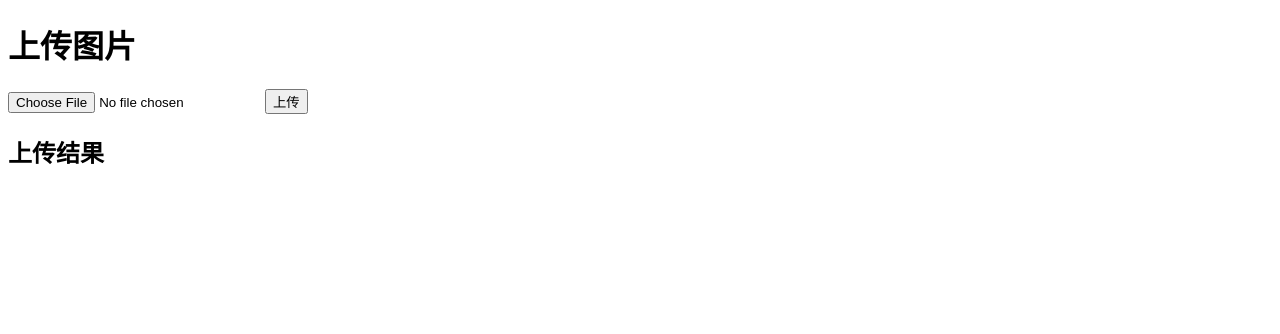
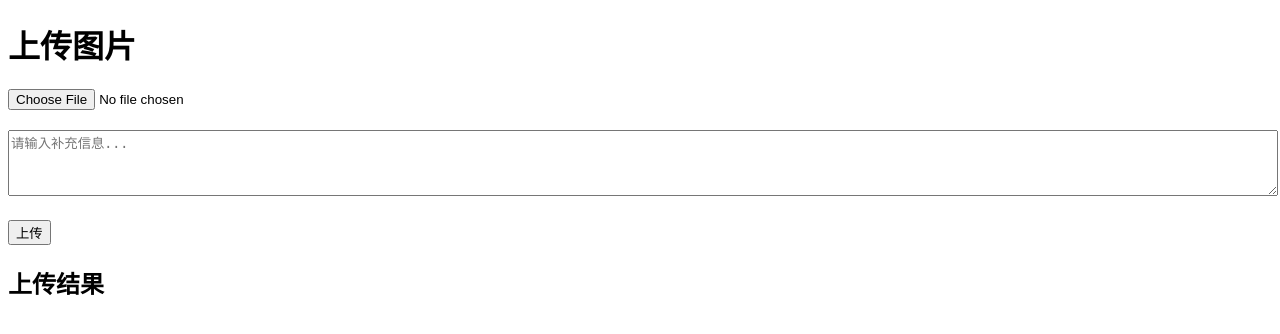
Before and after one commit to oscarka/healthproductsuggestion, a Flask app: page / in a window 1280 px wide. Shown: the top 334 px of the page. Run offline with Flask 2, Linux system fonts and the light colour scheme.

Commit message:
Update index.html

```diff
--- a/templates/index.html
+++ b/templates/index.html
@@ -27,8 +27,15 @@
 <body>
     <h1>上传图片</h1>
     <form id="upload-form" action="/upload" method="post" enctype="multipart/form-data">
-        <input type="file" name="image" required>
-        <button type="submit">上传</button>
+        <div>
+            <input type="file" name="image">
+        </div>
+        <div style="margin-top: 20px;">
+            <textarea name="content" placeholder="请输入补充信息..." rows="4" style="width: 100%;"></textarea>
+        </div>
+        <div style="margin-top: 20px;">
+            <button type="submit">上传</button>
+        </div>
     </form>
 
     <div id="progress-container" class="progress-bar" style="display: none;">
@@ -43,7 +50,15 @@
 
     <script>
         document.getElementById('upload-form').onsubmit = function (event) {
-            event.preventDefault(); // 防止表单默认提交
+            event.preventDefault();
+
+            // 检查是否至少有一个输入
+            const file = this.elements['image'].files[0];
+            const content = this.elements['content'].value.trim();
+            if (!file && !content) {
+                alert('请上传图片或输入文字信息');
+                return false;
+            }
 
             const formData = new FormData(this);
             const progressContainer = document.getElementById('progress-container');
```
